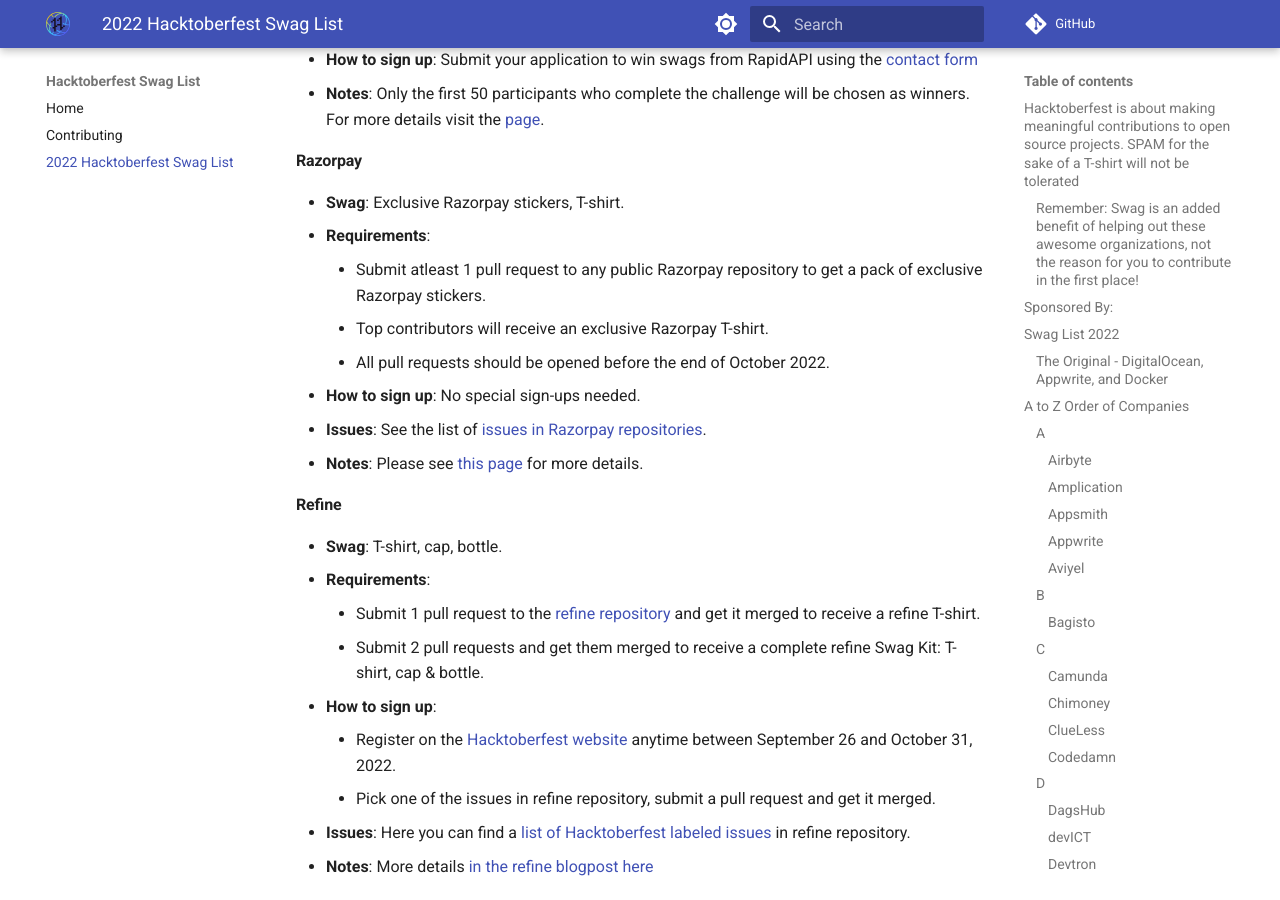
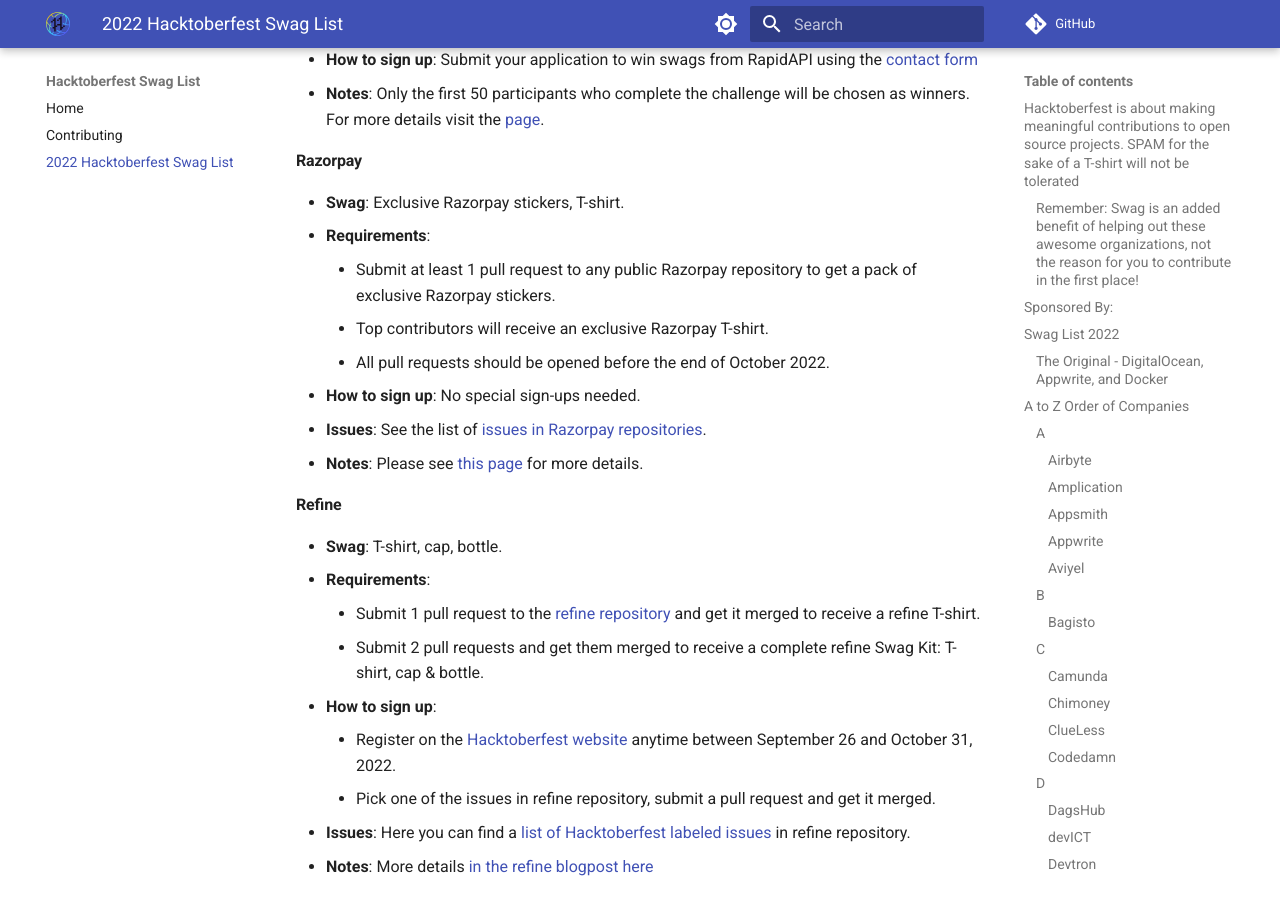
Before and after one commit to crweiner/hacktoberfest-swag-list, an MkDocs documentation site: the page built from docs/list.md, in a window 1280 px wide and 900 px high, scrolled down 19824 px. Built offline with MkDocs 1.6.1 and Material for MkDocs 9.7.7, drawn with Linux system fonts in a browser that asks for light colours; plug-ins that fetch from the network failed and are left out; comment, search, counter and statistics services are not loaded.

Commit message:
Update docs/list.md
Co-authored-by: Allon Murienik <mureinik@gmail.com>

```diff
--- a/docs/list.md
+++ b/docs/list.md
@@ -564,7 +564,7 @@
 
 - **Swag**: Exclusive Razorpay stickers, T-shirt.
 - **Requirements**:
-    - Submit atleast 1 pull request to any public Razorpay repository to get a pack of exclusive Razorpay stickers.
+    - Submit at least 1 pull request to any public Razorpay repository to get a pack of exclusive Razorpay stickers.
     - Top contributors will receive an exclusive Razorpay T-shirt.
     - All pull requests should be opened before the end of October 2022.
 - **How to sign up**: No special sign-ups needed.
```
